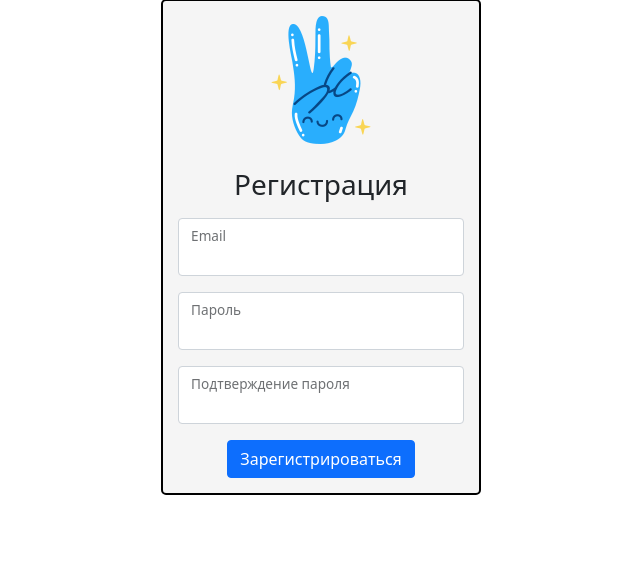
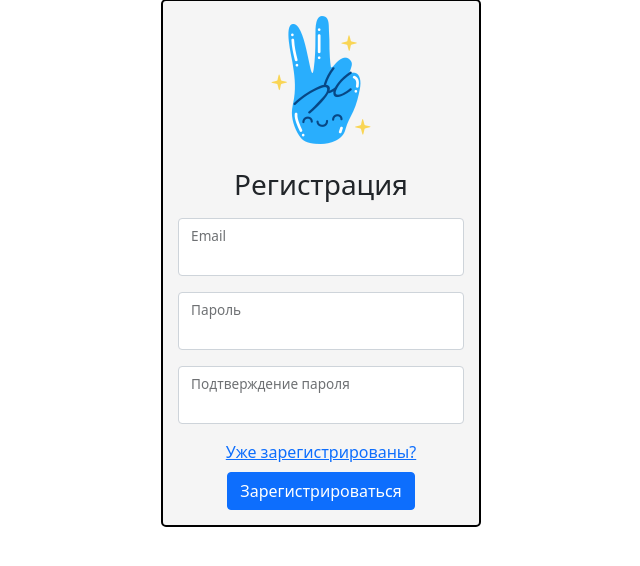
Before and after one commit to Impervguin/Projectile-Simulation, a Flask app: page /register in a window 1280 px wide. Shown: the part 41-607 px from the top of the page, without its empty margins (319-959 px from the left). Run offline with Flask 2, Linux system fonts and the light colour scheme.

Commit message:
register upd

```diff
--- a/templates/register.html
+++ b/templates/register.html
@@ -51,6 +51,7 @@
                     {{ message }}
                 </div>
             {% endif %}
+            <p class="mb-2"><a href="/login" >Уже зарегистрированы?</a></p>
             {{ form.submit(type="submit", class="btn btn-primary") }}
 
 
```
